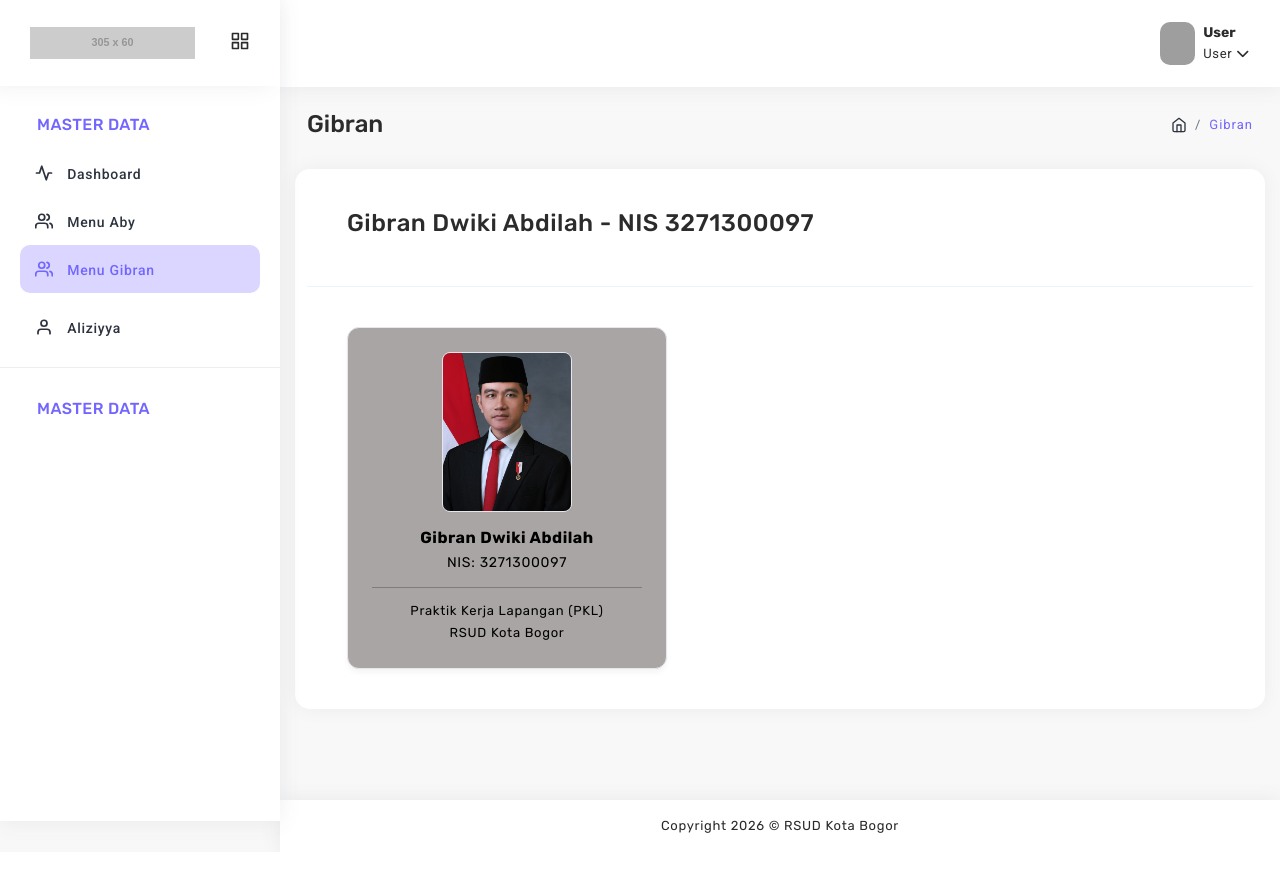
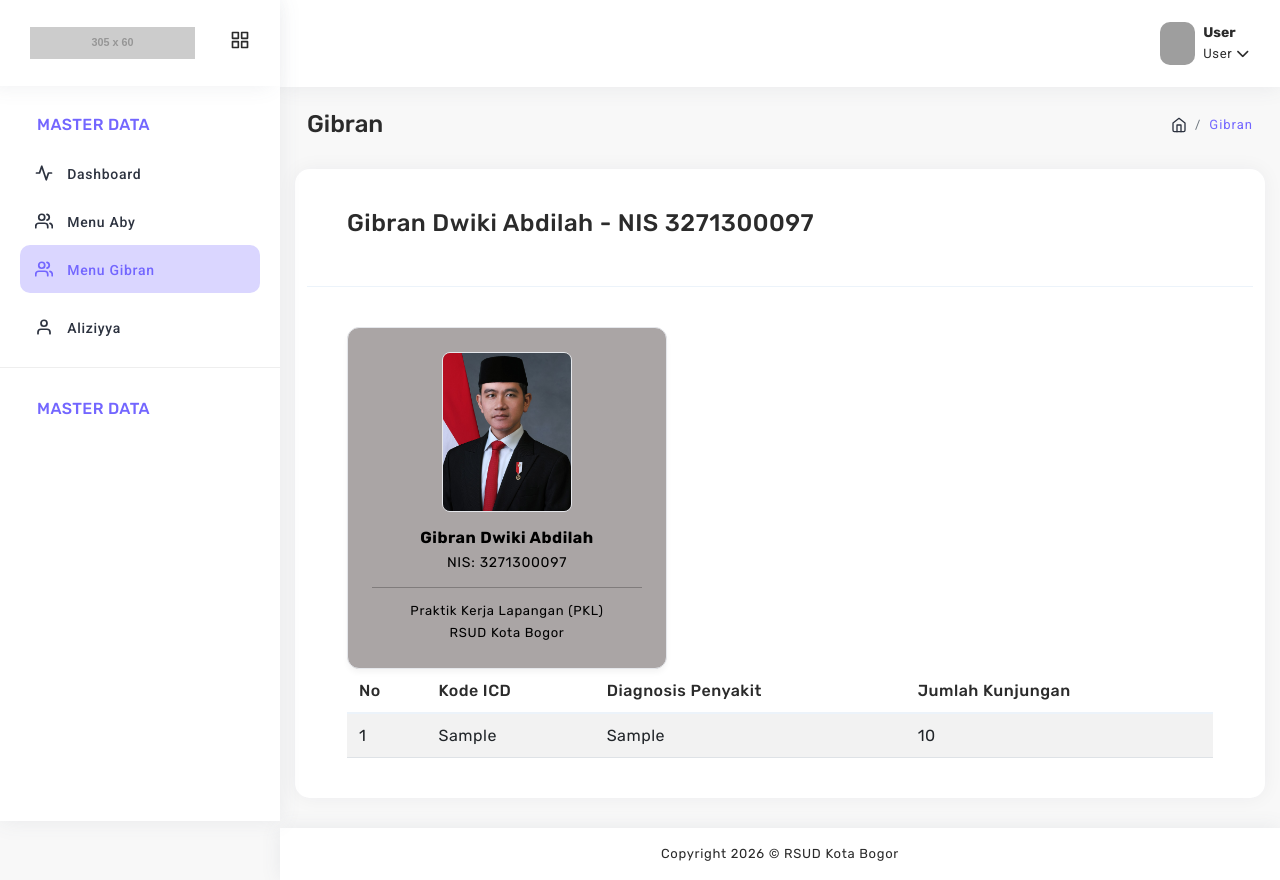
Before and after one commit to gibranabdilah236-cpu/PKL-2026-2027, a Laravel app: page /menu-gibran in a window 1280 px wide. Before the commit the page ends 849 px from the top, so only its background shows below. Run offline with Laravel 8, Linux system fonts and the light colour scheme; a user stored in the database is signed in; tables that the repository leaves empty hold one stand-in row (values such as "Sample post"); grey boxes labelled with a size stand in for pictures from a placeholder-image service; some libraries are stand-ins or nearby versions; grey boxes are pictures that could not be loaded.

Commit message:
tabel di menu gibran

```diff
--- a/resources/views/menu-gibran.blade.php
+++ b/resources/views/menu-gibran.blade.php
@@ -27,8 +27,35 @@
                         <p style="font-size: 13px; color: #000000; margin: 0;">Praktik Kerja Lapangan (PKL)<br>RSUD Kota Bogor</p>
                     </center>
                     </div>
+                    <table id="tabel-icd" class="table table-striped" style="width:100%">
+                    <thead>
+                        <tr>
+                            <th>No</th>
+                            <th>Kode ICD</th>
+                            <th>Diagnosis Penyakit</th>
+                            <th>Jumlah Kunjungan</th>
+                        </tr>
+                    </thead>
+                    <tbody>
+                        @foreach ($data as $i => $row)
+                        <tr>
+                            <td>{{ $i + 1 }}</td>
+                            <td>{{ $row->kode_icd }}</td>
+                            <td>{{ $row->diagnosis }}</td>
+                            <td>{{ $row->jumlah_kunjungan }}</td>
+                        </tr>
+                        @endforeach
+                    </tbody>
+                </table>
             </div>
         </div>
 	</div>
 </div>
 @endsection
+
+<script src="https://cdn.datatables.net/1.13.8/js/jquery.dataTables.min.js"></script>
+<script>
+    $(function () {
+        $('#tabel-icd').DataTable();
+    });
+</script>
--- a/routes/web.php
+++ b/routes/web.php
@@ -26,9 +26,11 @@ Route::middleware('auth')->group(function () {
     ]);
 })->name('menu.aby');
 
-    Route::get('/menu-gibran', function () {
-        return view('menu-gibran');
-    })->name('menu.gibran');
+   Route::get('/menu-gibran', function () {
+    return view('menu-gibran', [
+        'data' => \App\Models\KasusPenyakit::orderBy('kode_icd')->get(),
+    ]);
+})->name('menu.gibran');
 
     Route::get('/aliz', function () {
         return view('aliz');
```
